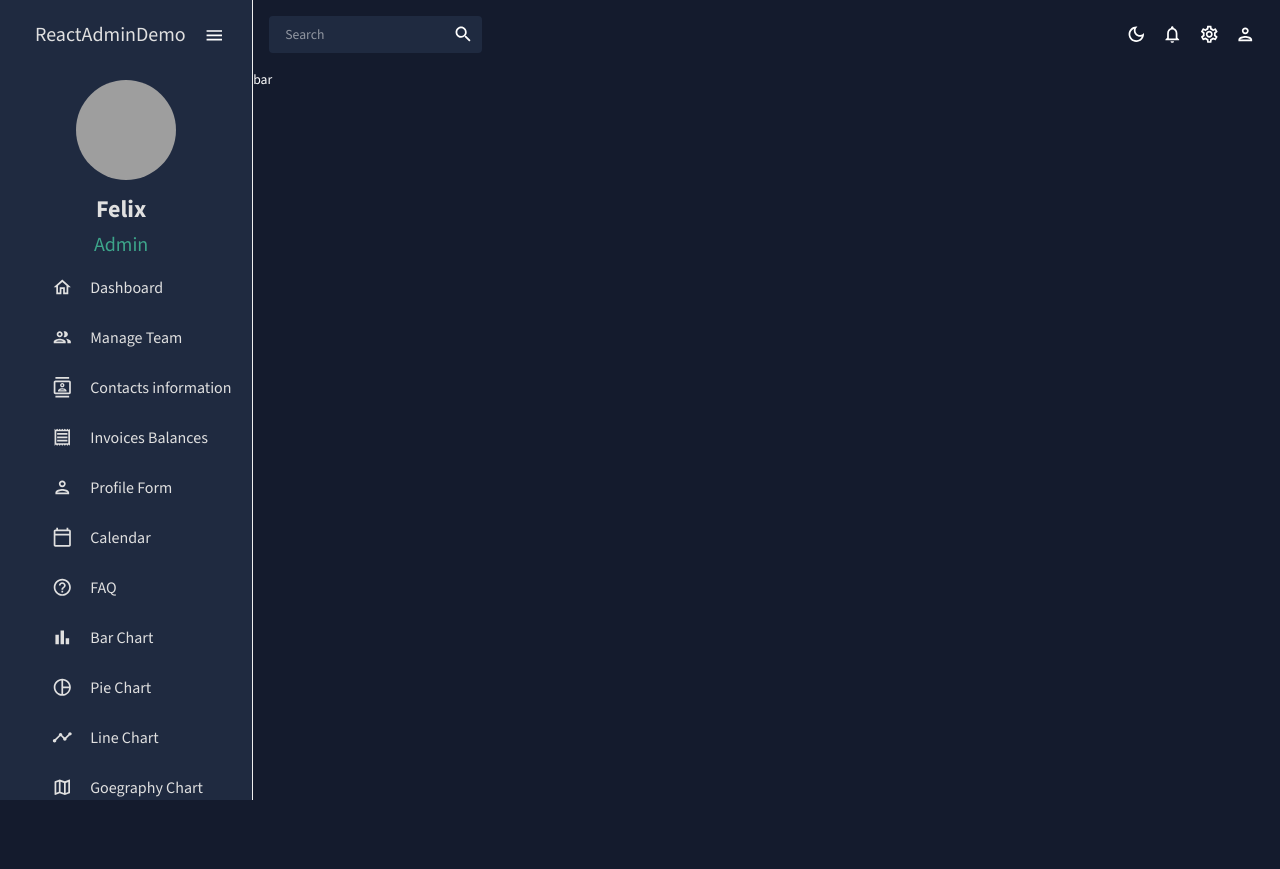
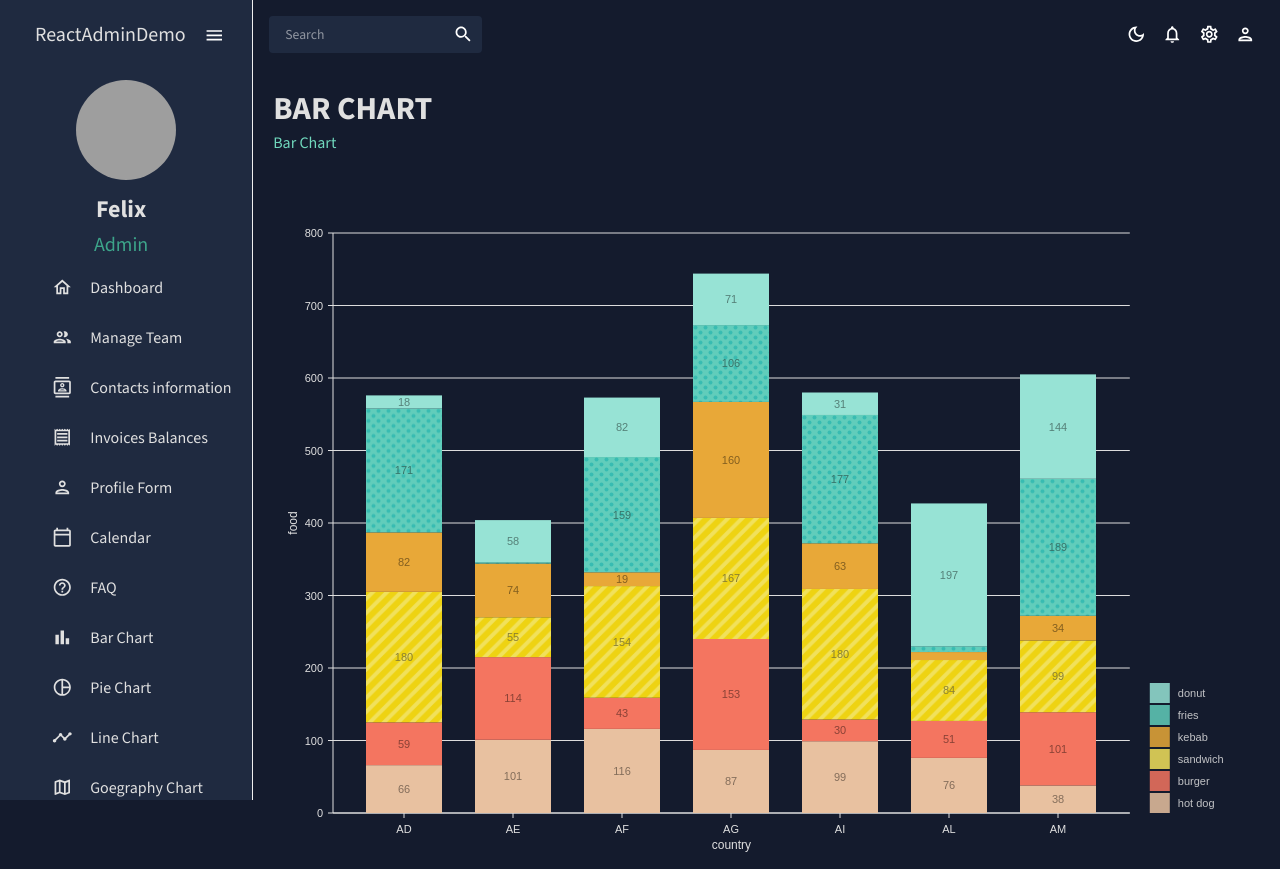
Before and after one commit to guardiangel/reactadmindemo, a React (Create React App) app: page /bar in a window 1280 px wide. Before the commit the page ends 800 px from the top, so only its background shows below. Built offline with nearby package versions, Linux system fonts and the light colour scheme; grey boxes are pictures that could not be loaded.

Commit message:
Bar Chart

```diff
--- a/package.json
+++ b/package.json
@@ -25,6 +25,7 @@
     "@types/node": "^16.7.13",
     "@types/react": "^18.0.0",
     "@types/react-dom": "^18.0.0",
+    "axios": "^1.5.0",
     "formik": "^2.4.3",
     "react": "^18.2.0",
     "react-dom": "^18.2.0",
--- /dev/null
+++ b/public/db/barChar.json
@@ -0,0 +1,107 @@
+[
+  {
+    "country": "AD",
+    "hot dog": 66,
+    "hot dogColor": "hsl(150, 70%, 50%)",
+    "burger": 59,
+    "burgerColor": "hsl(292, 70%, 50%)",
+    "sandwich": 180,
+    "sandwichColor": "hsl(147, 70%, 50%)",
+    "kebab": 82,
+    "kebabColor": "hsl(111, 70%, 50%)",
+    "fries": 171,
+    "friesColor": "hsl(223, 70%, 50%)",
+    "donut": 18,
+    "donutColor": "hsl(273, 70%, 50%)"
+  },
+  {
+    "country": "AE",
+    "hot dog": 101,
+    "hot dogColor": "hsl(94, 70%, 50%)",
+    "burger": 114,
+    "burgerColor": "hsl(212, 70%, 50%)",
+    "sandwich": 55,
+    "sandwichColor": "hsl(279, 70%, 50%)",
+    "kebab": 74,
+    "kebabColor": "hsl(175, 70%, 50%)",
+    "fries": 2,
+    "friesColor": "hsl(320, 70%, 50%)",
+    "donut": 58,
+    "donutColor": "hsl(77, 70%, 50%)"
+  },
+  {
+    "country": "AF",
+    "hot dog": 116,
+    "hot dogColor": "hsl(34, 70%, 50%)",
+    "burger": 43,
+    "burgerColor": "hsl(298, 70%, 50%)",
+    "sandwich": 154,
+    "sandwichColor": "hsl(235, 70%, 50%)",
+    "kebab": 19,
+    "kebabColor": "hsl(141, 70%, 50%)",
+    "fries": 159,
+    "friesColor": "hsl(267, 70%, 50%)",
+    "donut": 82,
+    "donutColor": "hsl(289, 70%, 50%)"
+  },
+  {
+    "country": "AG",
+    "hot dog": 87,
+    "hot dogColor": "hsl(44, 70%, 50%)",
+    "burger": 153,
+    "burgerColor": "hsl(150, 70%, 50%)",
+    "sandwich": 167,
+    "sandwichColor": "hsl(170, 70%, 50%)",
+    "kebab": 160,
+    "kebabColor": "hsl(184, 70%, 50%)",
+    "fries": 106,
+    "friesColor": "hsl(101, 70%, 50%)",
+    "donut": 71,
+    "donutColor": "hsl(173, 70%, 50%)"
+  },
+  {
+    "country": "AI",
+    "hot dog": 99,
+    "hot dogColor": "hsl(304, 70%, 50%)",
+    "burger": 30,
+    "burgerColor": "hsl(141, 70%, 50%)",
+    "sandwich": 180,
+    "sandwichColor": "hsl(58, 70%, 50%)",
+    "kebab": 63,
+    "kebabColor": "hsl(328, 70%, 50%)",
+    "fries": 177,
+    "friesColor": "hsl(267, 70%, 50%)",
+    "donut": 31,
+    "donutColor": "hsl(39, 70%, 50%)"
+  },
+  {
+    "country": "AL",
+    "hot dog": 76,
+    "hot dogColor": "hsl(158, 70%, 50%)",
+    "burger": 51,
+    "burgerColor": "hsl(354, 70%, 50%)",
+    "sandwich": 84,
+    "sandwichColor": "hsl(121, 70%, 50%)",
+    "kebab": 11,
+    "kebabColor": "hsl(254, 70%, 50%)",
+    "fries": 8,
+    "friesColor": "hsl(347, 70%, 50%)",
+    "donut": 197,
+    "donutColor": "hsl(257, 70%, 50%)"
+  },
+  {
+    "country": "AM",
+    "hot dog": 38,
+    "hot dogColor": "hsl(183, 70%, 50%)",
+    "burger": 101,
+    "burgerColor": "hsl(169, 70%, 50%)",
+    "sandwich": 99,
+    "sandwichColor": "hsl(185, 70%, 50%)",
+    "kebab": 34,
+    "kebabColor": "hsl(201, 70%, 50%)",
+    "fries": 189,
+    "friesColor": "hsl(22, 70%, 50%)",
+    "donut": 144,
+    "donutColor": "hsl(230, 70%, 50%)"
+  }
+]
--- a/src/App.tsx
+++ b/src/App.tsx
@@ -8,8 +8,8 @@ import Dashboard from "./scenarios/dashboard/Dashboard";
 import Team from "./scenarios/team/Team";
 import Invoices from "./scenarios/invoices/Invoices";
 import Contacts from "./scenarios/contacts/Contacts";
-import Bar from "./scenarios/bar/Bar";
 import Form from "./scenarios/form/UserForm";
+import BarChart from "./scenarios/bar/BarChart";
 import Line from "./scenarios/line/Line";
 import Pie from "./scenarios/pie/Pie";
 import FAQ from "./scenarios/faq/FAQ";
@@ -34,7 +34,7 @@ function App() {
                 <Route path="/contacts" element={<Contacts />} />
                 <Route path="/invocies" element={<Invoices />} />
                 <Route path="/form" element={<Form />} />
-                <Route path="/bar" element={<Bar />} />
+                <Route path="/bar" element={<BarChart />} />
                 <Route path="/pie" element={<Pie />} />
                 <Route path="/line" element={<Line />} />
                 <Route path="/faq" element={<FAQ />} />
--- a/src/data/userData.ts
+++ b/src/data/userData.ts
@@ -1281,3 +1281,111 @@ export const mockGeographyData = [
     value: 171135,
   },
 ];
+
+export const barCharData = [
+  {
+    country: "AD",
+    "hot dog": 66,
+    "hot dogColor": "hsl(150, 70%, 50%)",
+    burger: 59,
+    burgerColor: "hsl(292, 70%, 50%)",
+    sandwich: 180,
+    sandwichColor: "hsl(147, 70%, 50%)",
+    kebab: 82,
+    kebabColor: "hsl(111, 70%, 50%)",
+    fries: 171,
+    friesColor: "hsl(223, 70%, 50%)",
+    donut: 18,
+    donutColor: "hsl(273, 70%, 50%)",
+  },
+  {
+    country: "AE",
+    "hot dog": 101,
+    "hot dogColor": "hsl(94, 70%, 50%)",
+    burger: 114,
+    burgerColor: "hsl(212, 70%, 50%)",
+    sandwich: 55,
+    sandwichColor: "hsl(279, 70%, 50%)",
+    kebab: 74,
+    kebabColor: "hsl(175, 70%, 50%)",
+    fries: 2,
+    friesColor: "hsl(320, 70%, 50%)",
+    donut: 58,
+    donutColor: "hsl(77, 70%, 50%)",
+  },
+  {
+    country: "AF",
+    "hot dog": 116,
+    "hot dogColor": "hsl(34, 70%, 50%)",
+    burger: 43,
+    burgerColor: "hsl(298, 70%, 50%)",
+    sandwich: 154,
+    sandwichColor: "hsl(235, 70%, 50%)",
+    kebab: 19,
+    kebabColor: "hsl(141, 70%, 50%)",
+    fries: 159,
+    friesColor: "hsl(267, 70%, 50%)",
+    donut: 82,
+    donutColor: "hsl(289, 70%, 50%)",
+  },
+  {
+    country: "AG",
+    "hot dog": 87,
+    "hot dogColor": "hsl(44, 70%, 50%)",
+    burger: 153,
+    burgerColor: "hsl(150, 70%, 50%)",
+    sandwich: 167,
+    sandwichColor: "hsl(170, 70%, 50%)",
+    kebab: 160,
+    kebabColor: "hsl(184, 70%, 50%)",
+    fries: 106,
+    friesColor: "hsl(101, 70%, 50%)",
+    donut: 71,
+    donutColor: "hsl(173, 70%, 50%)",
+  },
+  {
+    country: "AI",
+    "hot dog": 99,
+    "hot dogColor": "hsl(304, 70%, 50%)",
+    burger: 30,
+    burgerColor: "hsl(141, 70%, 50%)",
+    sandwich: 180,
+    sandwichColor: "hsl(58, 70%, 50%)",
+    kebab: 63,
+    kebabColor: "hsl(328, 70%, 50%)",
+    fries: 177,
+    friesColor: "hsl(267, 70%, 50%)",
+    donut: 31,
+    donutColor: "hsl(39, 70%, 50%)",
+  },
+  {
+    country: "AL",
+    "hot dog": 76,
+    "hot dogColor": "hsl(158, 70%, 50%)",
+    burger: 51,
+    burgerColor: "hsl(354, 70%, 50%)",
+    sandwich: 84,
+    sandwichColor: "hsl(121, 70%, 50%)",
+    kebab: 11,
+    kebabColor: "hsl(254, 70%, 50%)",
+    fries: 8,
+    friesColor: "hsl(347, 70%, 50%)",
+    donut: 197,
+    donutColor: "hsl(257, 70%, 50%)",
+  },
+  {
+    country: "AM",
+    "hot dog": 38,
+    "hot dogColor": "hsl(183, 70%, 50%)",
+    burger: 101,
+    burgerColor: "hsl(169, 70%, 50%)",
+    sandwich: 99,
+    sandwichColor: "hsl(185, 70%, 50%)",
+    kebab: 34,
+    kebabColor: "hsl(201, 70%, 50%)",
+    fries: 189,
+    friesColor: "hsl(22, 70%, 50%)",
+    donut: 144,
+    donutColor: "hsl(230, 70%, 50%)",
+  },
+];
--- a/src/scenarios/bar/Bar.tsx
+++ /dev/null
@@ -1,7 +0,0 @@
-import React from "react";
-
-const Bar = () => {
-  return <div>bar</div>;
-};
-
-export default Bar;
--- /dev/null
+++ b/src/scenarios/bar/BarChart.tsx
@@ -0,0 +1,17 @@
+import React from "react";
+import { Box } from "@mui/material";
+import Header from "../../components/Header";
+import BarchartHelper from "./BarChartHelper";
+
+const BarChart = () => {
+  return (
+    <Box m="20px">
+      <Header title="BAR CHART" subTitle="Bar Chart" />
+      <Box height="85vh">
+        <BarchartHelper />
+      </Box>
+    </Box>
+  );
+};
+
+export default BarChart;
--- /dev/null
+++ b/src/scenarios/bar/BarChartHelper.tsx
@@ -0,0 +1,158 @@
+import React, { useState, useEffect } from "react";
+import { ResponsiveBar } from "@nivo/bar";
+import axios from "axios";
+import { useTheme } from "@mui/material";
+import { colorTokens } from "../../theme";
+
+//import { barCharData } from "../../data/userData";
+
+const BarchartHelper = ({ isDashBoard = false }) => {
+  const theme = useTheme();
+  const colors = colorTokens(theme.palette.mode);
+  const [barData, setBarData] = useState<[]>([]);
+
+  //There are two different way to use Bar Chart data, here we use axios for demo.
+  useEffect(() => {
+    axios.get("/db/barChar.json").then((res) => {
+      setBarData(res.data);
+    });
+  }, []);
+
+  return (
+    <>
+      <ResponsiveBar
+        //data={barCharData}
+        data={barData}
+        keys={["hot dog", "burger", "sandwich", "kebab", "fries", "donut"]}
+        theme={{
+          axis: {
+            domain: {
+              line: {
+                stroke: colors.grey[100],
+              },
+            },
+            legend: {
+              text: {
+                fill: colors.grey[100],
+              },
+            },
+            ticks: {
+              line: {
+                stroke: colors.grey[100],
+                strokeWidth: 1,
+              },
+              text: {
+                fill: colors.grey[100],
+              },
+            },
+          },
+          legends: {
+            text: {
+              fill: colors.grey[100],
+            },
+          },
+        }}
+        indexBy="country"
+        margin={{ top: 50, right: 130, bottom: 50, left: 60 }}
+        padding={0.3}
+        valueScale={{ type: "linear" }}
+        indexScale={{ type: "band", round: true }}
+        valueFormat=" >-"
+        colors={{ scheme: "nivo" }}
+        defs={[
+          {
+            id: "dots",
+            type: "patternDots",
+            background: "inherit",
+            color: "#38bcb2",
+            size: 4,
+            padding: 1,
+            stagger: true,
+          },
+          {
+            id: "lines",
+            type: "patternLines",
+            background: "inherit",
+            color: "#eed312",
+            rotation: -45,
+            lineWidth: 6,
+            spacing: 10,
+          },
+        ]}
+        fill={[
+          {
+            match: {
+              id: "fries",
+            },
+            id: "dots",
+          },
+          {
+            match: {
+              id: "sandwich",
+            },
+            id: "lines",
+          },
+        ]}
+        borderColor={{
+          from: "color",
+          modifiers: [["darker", 1.6]],
+        }}
+        axisTop={null}
+        axisRight={null}
+        axisBottom={{
+          tickSize: 5,
+          tickPadding: 5,
+          tickRotation: 0,
+          legend: isDashBoard ? undefined : "country",
+          legendPosition: "middle",
+          legendOffset: 32,
+        }}
+        axisLeft={{
+          tickSize: 5,
+          tickPadding: 5,
+          tickRotation: 0,
+          legend: isDashBoard ? undefined : "food",
+          legendPosition: "middle",
+          legendOffset: -40,
+        }}
+        labelSkipWidth={12}
+        labelSkipHeight={12}
+        labelTextColor={{
+          from: "color",
+          modifiers: [["darker", 1.6]],
+        }}
+        legends={[
+          {
+            dataFrom: "keys",
+            anchor: "bottom-right",
+            direction: "column",
+            justify: false,
+            translateX: 120,
+            translateY: 0,
+            itemsSpacing: 2,
+            itemWidth: 100,
+            itemHeight: 20,
+            itemDirection: "left-to-right",
+            itemOpacity: 0.85,
+            symbolSize: 20,
+            effects: [
+              {
+                on: "hover",
+                style: {
+                  itemOpacity: 1,
+                },
+              },
+            ],
+          },
+        ]}
+        role="application"
+        ariaLabel="Nivo bar chart demo"
+        barAriaLabel={(e) =>
+          e.id + ": " + e.formattedValue + " in country: " + e.indexValue
+        }
+      />
+    </>
+  );
+};
+
+export default BarchartHelper;
```
Also changed, not shown: tsconfig.json (+2 -8 lines), 2 other files (tests, documents, lock files or other folders).
